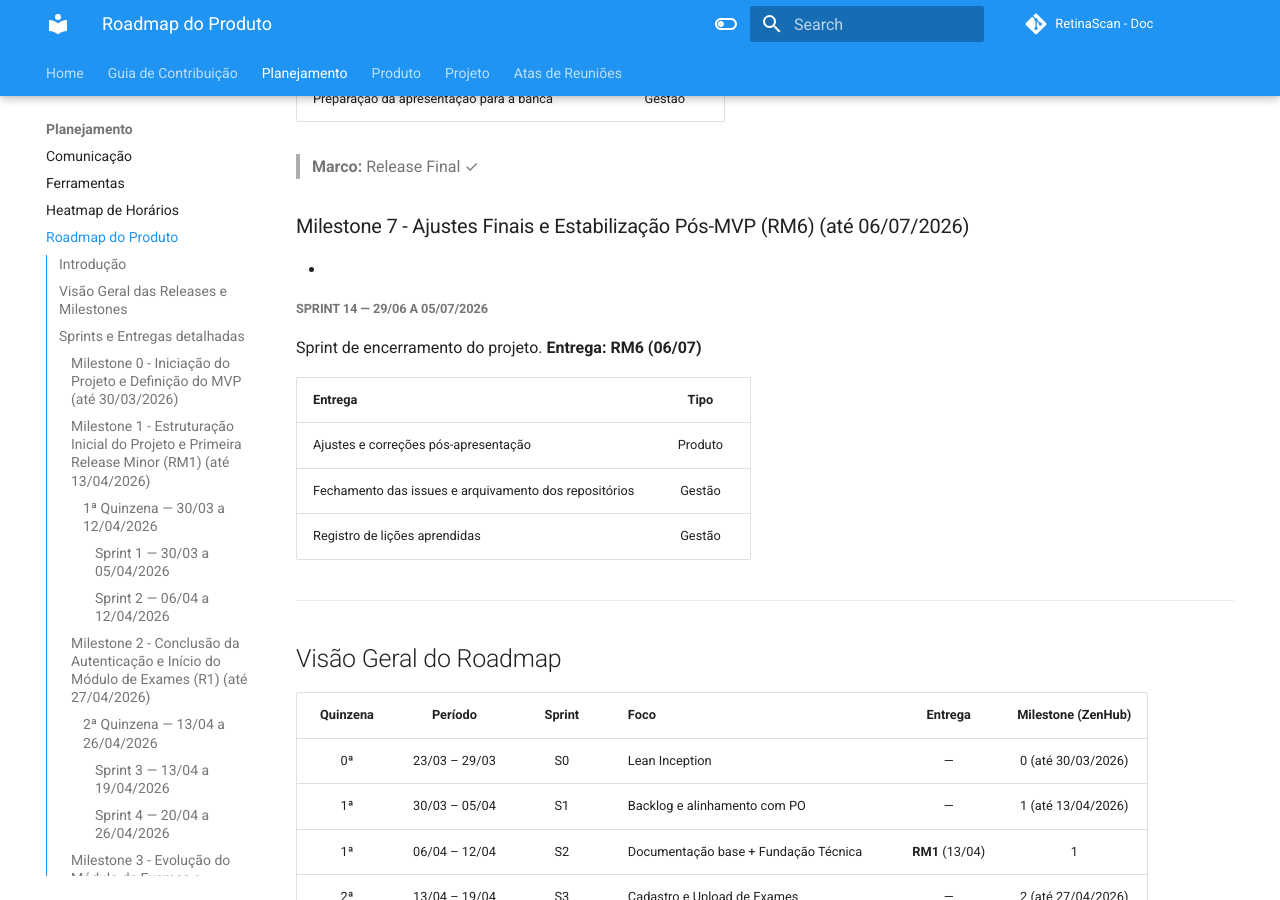
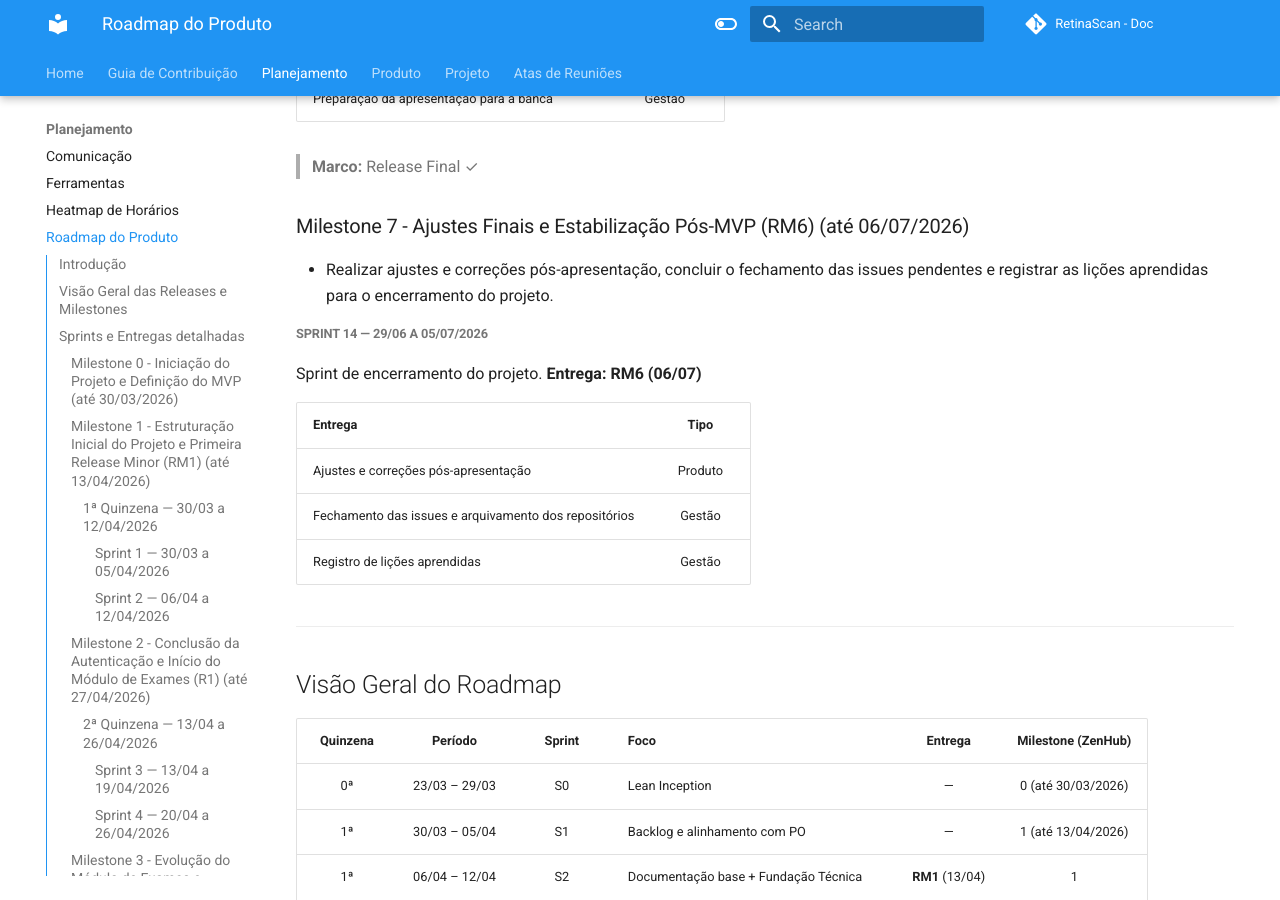
Before and after one commit to fga-eps-mds/2026-1-RetinaScan-Doc, an MkDocs documentation site: the page built from docs/planejamento/roadmap-do-produto.md, in a window 1280 px wide and 900 px high, scrolled down 8043 px. Built offline with MkDocs 1.6.1 and Material for MkDocs 9.7.7, drawn with Linux system fonts in a browser that asks for light colours; comment, search, counter and statistics services are not loaded.

Commit message:
Update docs/planejamento/roadmap-do-produto.md
Co-authored-by: Copilot <175728472+Copilot@users.noreply.github.com>

```diff
--- a/docs/planejamento/roadmap-do-produto.md
+++ b/docs/planejamento/roadmap-do-produto.md
@@ -270,7 +270,7 @@ Sprint de consolidação final do produto e preparação da apresentação. **En
 > **Marco:** Release Final ✓
 
 ### Milestone 7 - Ajustes Finais e Estabilização Pós-MVP (RM6) (até 06/07/2026)
--
+- Realizar ajustes e correções pós-apresentação, concluir o fechamento das issues pendentes e registrar as lições aprendidas para o encerramento do projeto.
 
 
 ##### Sprint 14 — 29/06 a 05/07/2026
```
